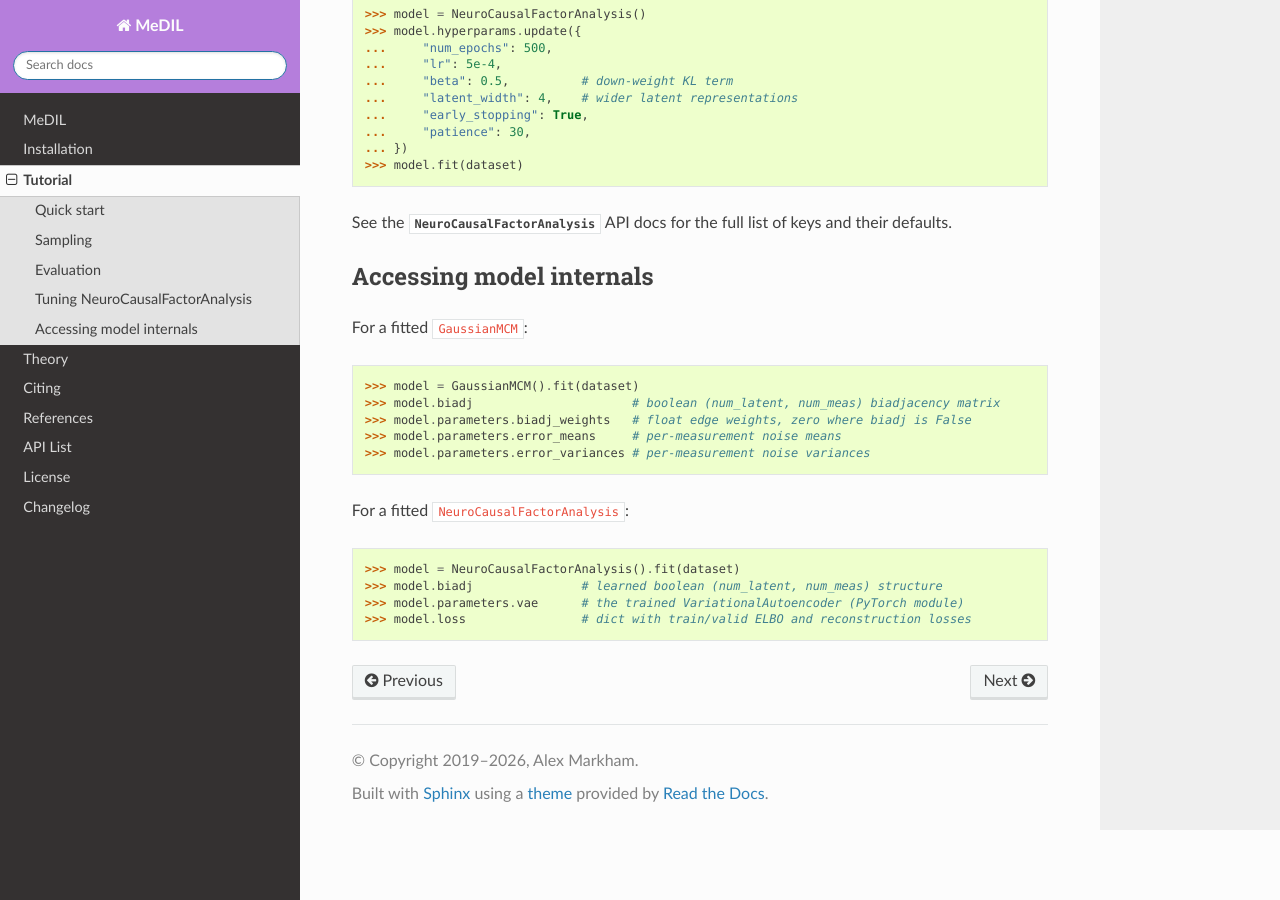
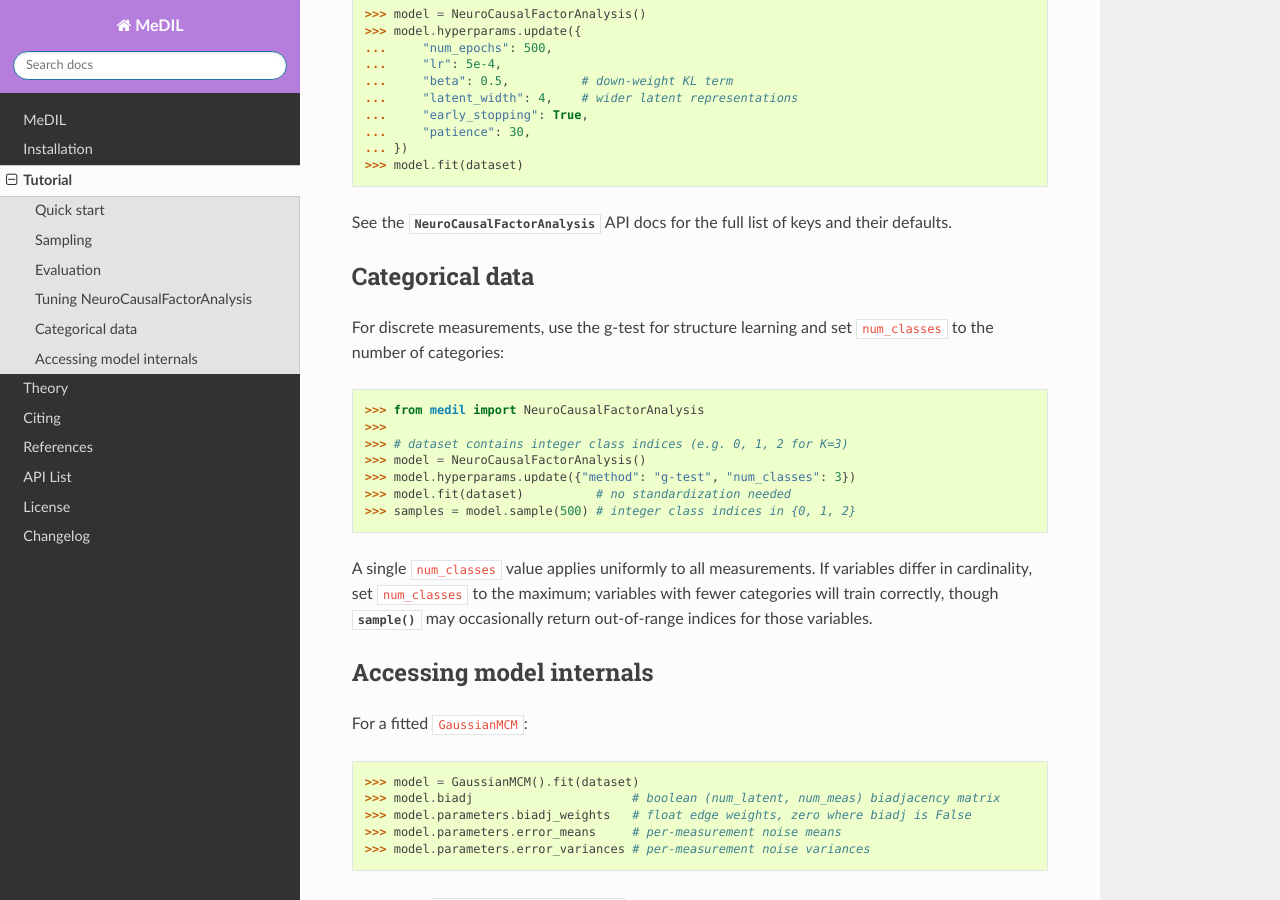
Before and after one commit to Alex-Markham/medil, a Sphinx documentation site: the page built from docs/tutorial.rst, in a window 1280 px wide and 900 px high, scrolled down 1868 px. Built offline with Sphinx 7.4.7 and the Read the Docs theme 3.1.0, drawn with Linux system fonts in a browser that asks for light colours.

Commit message:
docs: fix NCFA two-phase description; add categorical tutorial section

```diff
--- a/docs/tutorial.rst
+++ b/docs/tutorial.rst
@@ -110,6 +110,29 @@ See the :class:`~medil.models.NeuroCausalFactorAnalysis` API docs for the
 full list of keys and their defaults.
 
 
+Categorical data
+----------------
+
+For discrete measurements, use the g-test for structure learning and set
+``num_classes`` to the number of categories:
+
+.. code-block:: python
+
+   >>> from medil import NeuroCausalFactorAnalysis
+   >>>
+   >>> # dataset contains integer class indices (e.g. 0, 1, 2 for K=3)
+   >>> model = NeuroCausalFactorAnalysis()
+   >>> model.hyperparams.update({"method": "g-test", "num_classes": 3})
+   >>> model.fit(dataset)          # no standardization needed
+   >>> samples = model.sample(500) # integer class indices in {0, 1, 2}
+
+A single ``num_classes`` value applies uniformly to all measurements.
+If variables differ in cardinality, set ``num_classes`` to the maximum;
+variables with fewer categories will train correctly, though
+:meth:`~medil.models.NeuroCausalFactorAnalysis.sample` may occasionally
+return out-of-range indices for those variables.
+
+
 Accessing model internals
 -------------------------
 
```
Also changed, not shown: 1 other file.
